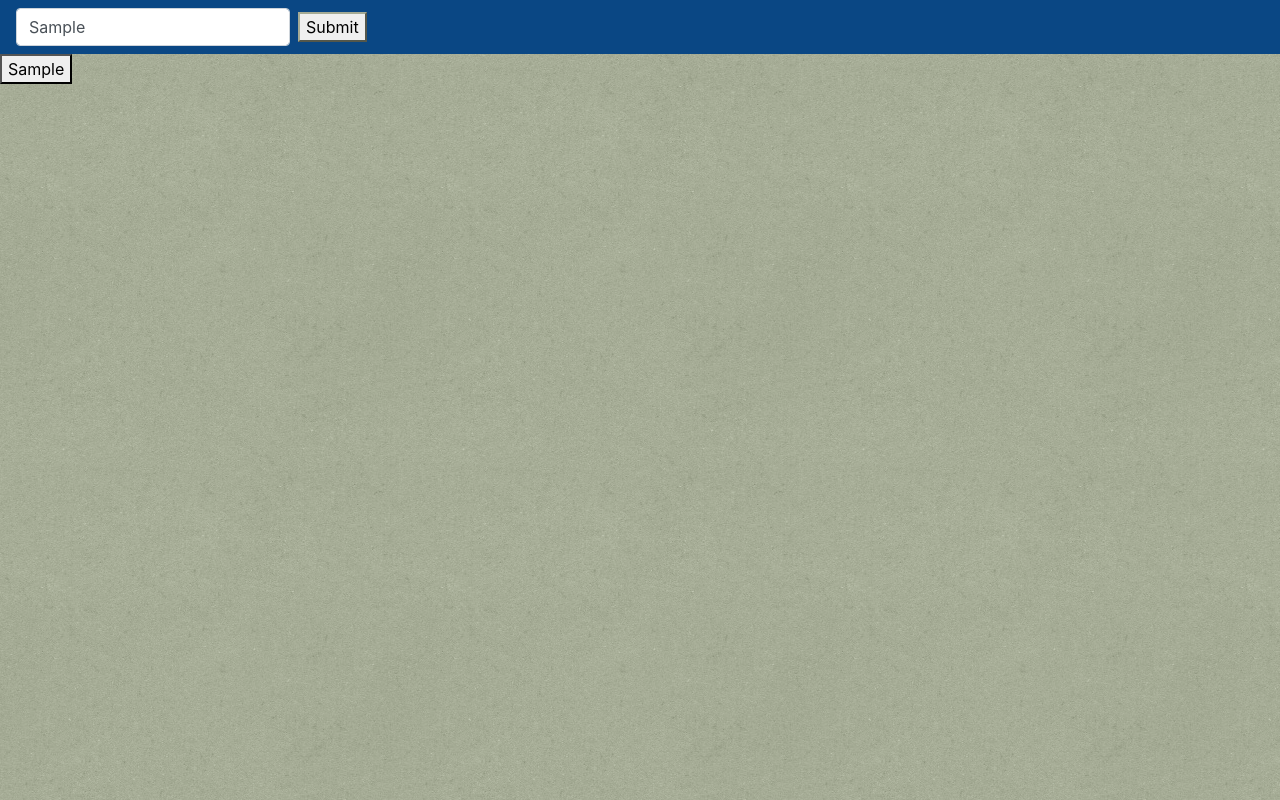
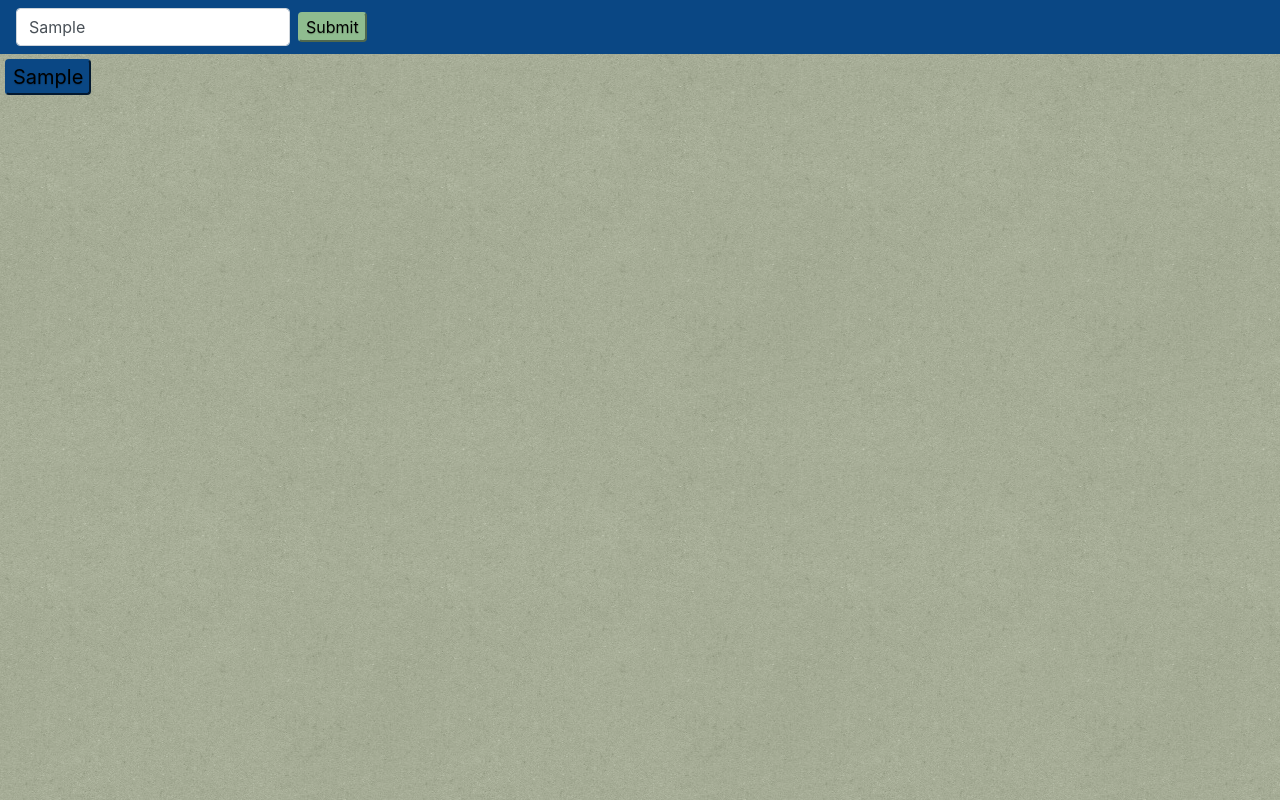
Before and after one commit to jose408510/Giphy_API, a plain HTML site: page index.html in a window 1280 px wide. Both pictures are taken after typing "Sample" into the empty fields and a click on the input 332 px from the left and 27 px from the top of the page. Drawn offline with nearby package versions, Linux system fonts and the light colour scheme.

Commit message:
some styeling

```diff
--- a/css/style.css
+++ b/css/style.css
@@ -4,22 +4,19 @@ body{
 .bg-light{
     background-color: #0a4784!important;
 }
+.styleing{
+    color: black;
+    border-radius: 4px;
+    border-color: #0a4784;
+    background-color:#0a4784;
+    text-shadow: 0 1px 1px rgba(0, 0, 0, 0.2);
+    margin: 5px;
+    font-size: 20px;
+}
 #searchButton{
-    /* color: beige; */
-    border-color:#a5ab95;
+    color: black;
+    background-color: darkseagreen;
+    border-color: darkseagreen;
+    border-radius: 4px;
+    text-shadow: 0 1px 1px rgba(0, 0, 0, 0.2);
 }
-.btn-success {
-   background-color: #8baf2c;
-   color: black;
-}
-.btn-danger {
-background-color:#8a73c1;
-color: black;
-border-color:#8a73c1;
-}
-.btn-primary{
-    color: black;
-}
-.btn-secondary{
-    color: black;
-}
--- a/index.html
+++ b/index.html
@@ -13,7 +13,7 @@
     <div>
                    <nav class="navbar navbar-light bg-light">
                         <form class="form-inline" >
-                          <input class="form-control mr-sm-2" type="search" placeholder="Search" id="searchAdd" >
+                          <input class="form-control mr-sm-2" type="search" placeholder="Search for Gifs" id="searchAdd" >
                           <input type="submit" id="searchButton"></input>
                         </form>
                       </nav>
--- a/javascript/gify.js
+++ b/javascript/gify.js
@@ -76,14 +76,17 @@ $(document).on('click','button', function() {
       $('#searchButton').on('click', function(event) {
         // Preventing the button from trying to submit the form
         event.preventDefault();
+
         // Storing the artist name
-        var inputStarWars = $('#searchAdd').val().trim();
+        var inputAnimals = $('#searchAdd').val().trim();
 
         var newButton = $('<button>');
 
-        newButton.text(inputStarWars);
+        newButton.text(inputAnimals);
 
-        newButton.attr('data-animal', inputStarWars);
+        newButton.addClass('styleing');
+
+        newButton.attr('data-animal', inputAnimals);
 
         $('#newButtons').append(newButton);
 
```
